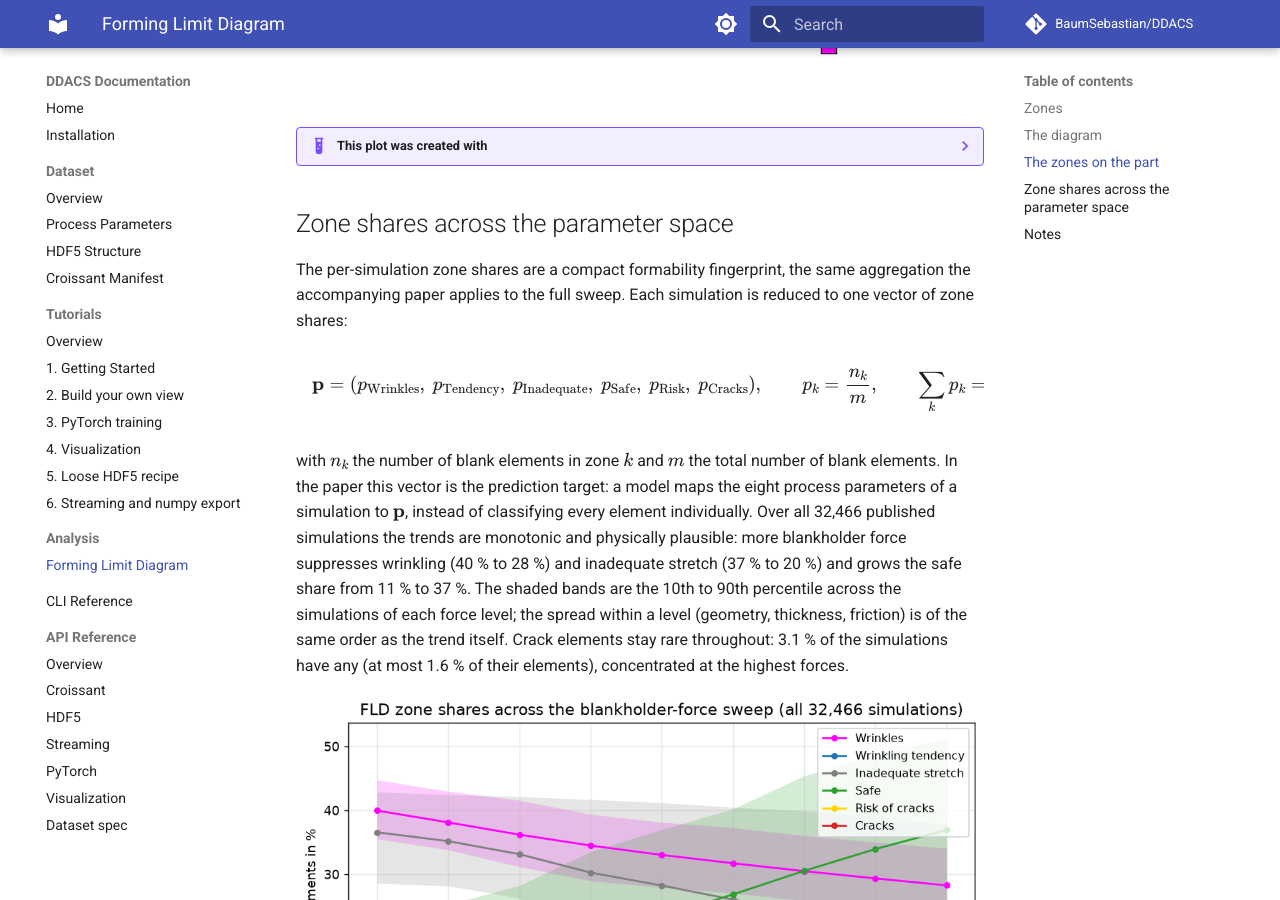
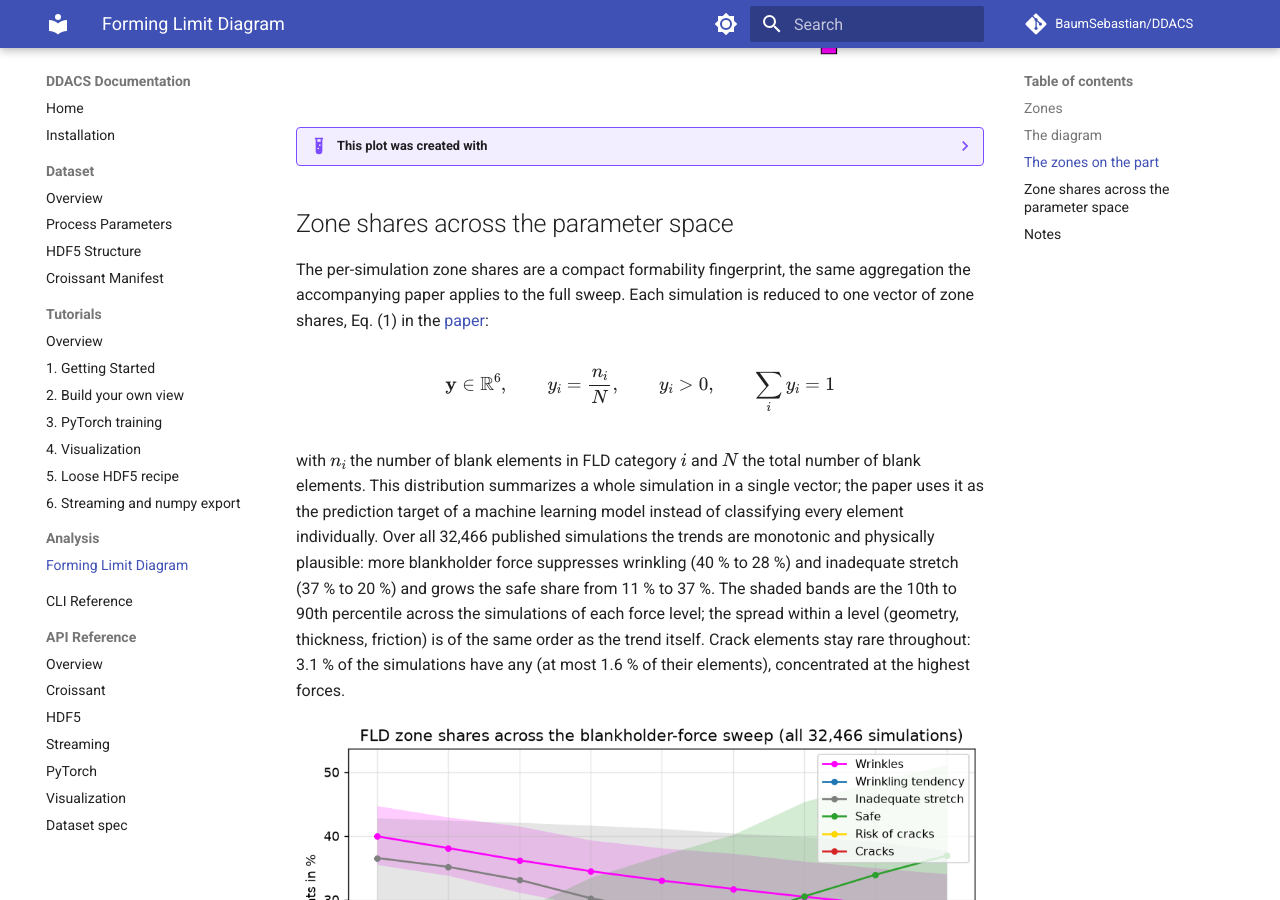
Before and after one commit to BaumSebastian/DDACS, an MkDocs documentation site: the page built from docs/analysis/fld.md, in a window 1280 px wide and 900 px high, scrolled down 2528 px. Built offline with MkDocs 1.6.1 and Material for MkDocs 9.7.7, drawn with Linux system fonts in a browser that asks for light colours; comment, search, counter and statistics services are not loaded; some of the changed text lies outside the part shown.

Commit message:
Adjusted the documentation  to replicate the variables from the paper.

```diff
--- a/docs/analysis/fld.md
+++ b/docs/analysis/fld.md
@@ -16,17 +16,17 @@ which applied this analysis to the DDACS simulations.
 With minor strain $\varepsilon_2$ and major strain $\varepsilon_1$ (true strains,
 mid-surface, final OP10 state), evaluated left to right:
 
-| zone | rule | meaning |
-|---|---|---|
-| Wrinkles | $\varepsilon_2 \le -0.01$ and $\varepsilon_1 \le \lvert\varepsilon_2\rvert$ | the sheet thickens (wrinkle slope 1) |
-| Wrinkling tendency | $\varepsilon_2 \le -0.01$ and $\varepsilon_1 \le \frac{1+R}{R}\lvert\varepsilon_2\rvert$, $R = 1.82$ | strong in-plane compression |
-| Inadequate stretch | $\varepsilon_1 + \varepsilon_2 \le 0.02$ | almost no thinning (essential thinning) |
-| Safe | everything else below the FLC margin | |
-| Risk of cracks | above the FLC shifted down by 0.10 | LS-Dyna margin (shift) |
-| Cracks | above the FLC | |
+| zone | rule |
+|---|---|
+| Wrinkles | $\varepsilon_2 \le -0.01$ and $\varepsilon_1 \le \lvert\varepsilon_2\rvert$ |
+| Wrinkling tendency | $\varepsilon_2 \le -0.01$ and $\varepsilon_1 \le \frac{1+R}{R}\lvert\varepsilon_2\rvert$, $R = 1.82$ |
+| Inadequate stretch | $\varepsilon_1 + \varepsilon_2 \le 0.02$ |
+| Safe | everything else below the FLC margin |
+| Risk of cracks | above the FLC reduced by 10 % ($0.9\,\mathrm{FLC}$) |
+| Cracks | above the FLC |
 
 The inadequate-stretch zone is a small wedge at the origin (between the physical limit and the 2 % thinning line); the diagram's zoom inset makes it visible. The zone parameters are the LS-Dyna Formability settings used by Heinzelmann
-(R-value 1.82, essential thinning 0.02, wrinkle slope 1, margin 0.10); the FLC is the
+(R-value 1.82, essential thinning 0.02, wrinkle slope 1, risk margin 10 % of the FLC); the FLC is the
 LS-Dyna calculated curve for the sheet (CRLCS, t = 0.8 mm, n = 0.21, true strains),
 shipped as [`flc_dp600.csv`](flc_dp600.csv) next to this page. Only a small fraction of the simulations reaches the crack zone at all (see the
 note at the figures below). All thresholds are plain constants at the top of
@@ -71,8 +71,8 @@ always reflects the active thresholds.
     s = (p2[1] - p1[1]) / (p2[0] - p1[0])
     x_red = (p2[1] - s * p2[0]) / (1 - s)
     FLC_POINTS = np.vstack([FLC_POINTS, [x_red, x_red]])
-    x_yellow = (p2[1] - 0.10 - s * p2[0]) / (1 - s)   # FLC - margin meets major = minor
-    FLC_MARGIN = 0.10        # risk of cracks: FLC shifted down by the LS-Dyna margin
+    x_yellow = 0.9 * (p2[1] - s * p2[0]) / (1 - 0.9 * s)   # 0.9 * FLC meets major = minor
+    FLC_MARGIN = 0.10        # risk of cracks: FLC reduced by 10 percent (relative, as in the paper)
 
     ZONES = ['Wrinkles', 'Wrinkling tendency', 'Inadequate stretch', 'Safe',
              'Risk of cracks', 'Cracks']
@@ -118,7 +118,7 @@ always reflects the active thresholds.
         zone[left & (major <= WRINKLE_SLOPE * np.abs(minor))] = 0   # Wrinkles
         if FLC_POINTS is not None:
             flc = np.interp(minor, FLC_POINTS[:, 0], FLC_POINTS[:, 1])
-            zone[major > flc - FLC_MARGIN] = 4                      # Risk of cracks
+            zone[major > (1 - FLC_MARGIN) * flc] = 4                # Risk of cracks
             zone[major > flc] = 5                                   # Cracks
         return zone
 
@@ -147,7 +147,7 @@ always reflects the active thresholds.
     ax.plot(xr, xr, color='black', lw=1.2)   # physical limit: major = minor
     if FLC_POINTS is not None:
         ax.plot(FLC_POINTS[:, 0], FLC_POINTS[:, 1], color='red', lw=1.5)
-        yy = FLC_POINTS[:, 1] - FLC_MARGIN
+        yy = (1 - FLC_MARGIN) * FLC_POINTS[:, 1]
         keep = yy >= FLC_POINTS[:, 0]              # clip the margin line at major = minor
         ax.plot(np.append(FLC_POINTS[keep, 0], x_yellow), np.append(yy[keep], x_yellow), color='gold', lw=1.2)
     for k, (name, color) in enumerate(zip(ZONES, ZONE_COLORS)):
@@ -211,14 +211,15 @@ flange transition, the safe zone on the stretched bottom face.
 
 The per-simulation zone shares are a compact formability fingerprint, the same
 aggregation the accompanying paper applies to the full sweep. Each simulation is
-reduced to one vector of zone shares:
+reduced to one vector of zone shares, Eq. (1) in the
+[paper](https://doi.org/10.1051/matecconf/202540801090):
 
-$$ \mathbf{p} = \left(p_{\text{Wrinkles}},\ p_{\text{Tendency}},\ p_{\text{Inadequate}},\ p_{\text{Safe}},\ p_{\text{Risk}},\ p_{\text{Cracks}}\right), \qquad p_k = \frac{n_k}{m}, \qquad \sum_k p_k = 1 $$
+$$ \mathbf{y} \in \mathbb{R}^6, \qquad y_i = \frac{n_i}{N}, \qquad y_i > 0, \qquad \sum_i y_i = 1 $$
 
-with $n_k$ the number of blank elements in zone $k$ and $m$ the total number of
-blank elements. In the paper this vector is the prediction target: a model maps
-the eight process parameters of a simulation to $\mathbf{p}$, instead of
-classifying every element individually. Over all 32,466
+with $n_i$ the number of blank elements in FLD category $i$ and $N$ the total
+number of blank elements. This distribution summarizes a whole simulation in a
+single vector; the paper uses it as the prediction target of a machine learning
+model instead of classifying every element individually. Over all 32,466
 published simulations the trends are monotonic and physically plausible: more
 blankholder force suppresses wrinkling (40 % to 28 %) and inadequate stretch
 (37 % to 20 %) and grows the safe share from 11 % to 37 %. The shaded bands are
```
Also changed, not shown: docs/images/fld_diagram.png, docs/images/fld_mesh.png.
